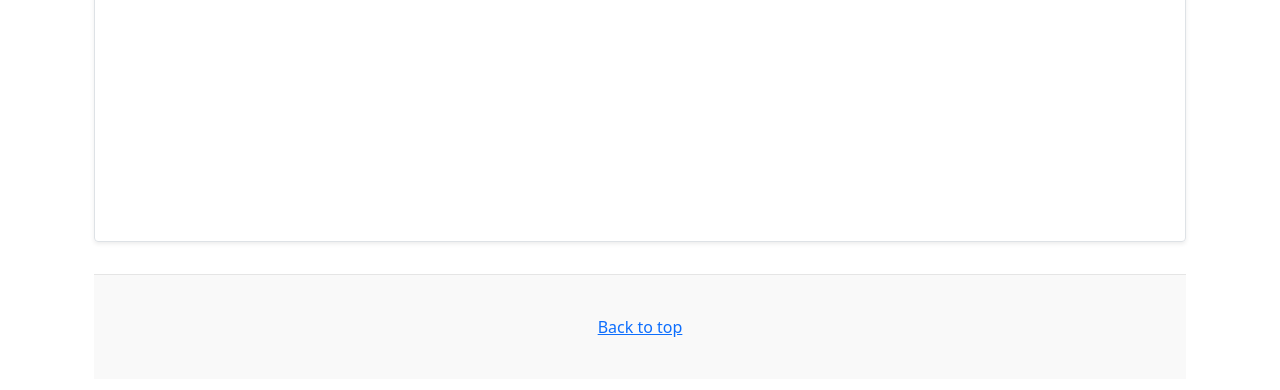
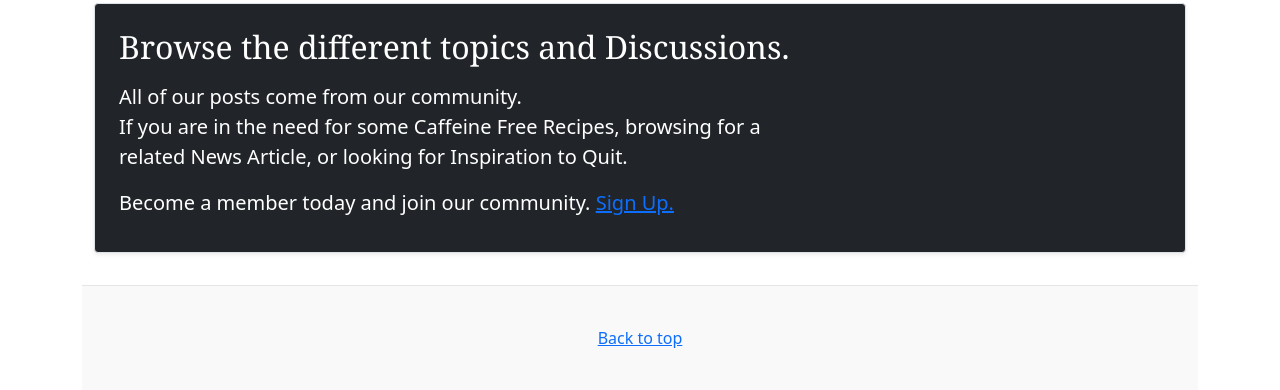
Before and after one commit to bobbydeane/Coffee_Free, a Django app: page / in a window 1280 px wide. Shown: the part 574-964 px from the top of the page. Before the commit the page ends 911 px from the top, so only its background shows below. Run offline with Django 3.2, Linux system fonts and the light colour scheme; data that the repository does not hold is empty.

Commit message:
Add homepage image

```diff
--- a/community/forms.py
+++ b/community/forms.py
@@ -17,7 +17,6 @@ class SubmitPostForm(forms.ModelForm):
         # widget code taken from Codemy tutorial
         widgets = {
             'title': forms.TextInput(attrs={'class': 'form-control'}),   # bootstrap styling  for form
-            #'author': forms.Select(attrs={'class': 'form-control'}),
             'author': forms.TextInput(attrs={'class': 'form-control', 'value':'', 'id':'owner', 'type': 'hidden'}),
             'category': forms.Select(attrs={'class': 'form-control'}),
             'content': forms.Textarea(attrs={'class': 'form-control'}),
--- a/static/css/styles.css
+++ b/static/css/styles.css
@@ -17,6 +17,11 @@
 
 h1, h2, h3, h4, h5, h6 {
   font-family: "Playfair Display", Georgia, "Times New Roman", serif/*rtl:Amiri, Georgia, "Times New Roman", serif*/;
+}
+
+.cat-font {
+  font-family: "Playfair Display", Georgia, "Times New Roman", serif/*rtl:Amiri, Georgia, "Times New Roman", serif*/;
+  font-size: large;
 }
 
 .display-4 {
@@ -102,3 +107,8 @@ h1, h2, h3, h4, h5, h6 {
 .blog-footer p:last-child {
   margin-bottom: 0;
 }
+
+
+.background-image {
+  height: 30vh
+}
--- a/templates/base.html
+++ b/templates/base.html
@@ -45,7 +45,7 @@
 
 
   <footer class="blog-footer">
-
+    <p>
         <a href="{% url 'home' %}">Back to top</a>
     </p>
   </footer>
--- a/templates/index.html
+++ b/templates/index.html
@@ -12,24 +12,30 @@
 
 
 <main class="container">
-<div class="p-4 p-md-5 mb-4 text-white rounded bg-dark">
-    <div class="col-md-6 px-0">
+  <div class=" row p-4 p-md-5 mb-4 text-black rounded bg-white">
+
+    <div class="col-md-8 px-0">
       <h1 class="display-4 fst-italic">Join our community and quit Caffeine today.</h1>
-      <p class="lead my-3">Multiplee lines of text that form the lede, informing new readers quickly and efficiently about what’s most interesting in this post’s contents.</p>
-      <p class="lead mb-0"><a href="#" class="text-white fw-bold">Continue reading...</a></p>
+      <p class="lead my-3">Do you want a better nights sleep? Do you often feel anxious? Do you need that cup of Coffee first thing in the morning to function?</p>
+      <p class="lead my-3">Whether you want to cut back on the daily coffees or quit Caffeine altogether. The Caffeine Free Community can offer you support and inspiration as you try to elimate Caffeine from your life.</p>
+    </div>
+
+    <div class="col-md-2 p-md-5 px-0 ">
+      <img class="background-image" src="https://res.cloudinary.com/bobdean/image/upload/v1649533640/coffee_jjtidr.jpg" alt="Coffee Bean">
     </div>
 
   </div>
 
-<div class="row g-0 border rounded overflow-hidden flex-md-row mb-4 shadow-sm h-md-250 position-relative"">
+  <div class="row g-0 border rounded overflow-hidden flex-md-row mb-4 shadow-sm h-md-250 position-relative text-white rounded bg-dark">
 
-  <div class="col-md-10">
-
-
-
+    <div class="col-md-8 p-4 p-md-4 mb-4">
+      <h2>Browse the different topics and Discussions.</h2>
+        <p class="lead my-3">All of our posts come from our community. <br> If you are in the need for some Caffeine Free Recipes, browsing for a related News Article, or looking for Inspiration to Quit.</p>
+        <p class="lead my-3">Become a member today and join our community.  <a href="{% url 'account_signup' %}">Sign Up.</a></p>
     </div>
 
-  <div class="col-md-2">
+    <div class="col-md-2 cat-font p-2 p-md-2 mb-2 mt-2">
+
       <ul>
 
         {% for post in post_list %}
@@ -42,9 +48,12 @@
         {%endfor%}
 
       </ul>
+    </div>
+
 
   </div>
-</div>
+
+</main>
 
 <div class="row mb-2">
 
--- a/templates/submit.html
+++ b/templates/submit.html
@@ -20,8 +20,12 @@
     <form method="POST" enctype="multipart/form-data" novalidate>
         {% csrf_token %}
         {{ form.as_p }}
+
+        <p><strong>Please note, your post will appear on the site as soon as it has been approved by the Admin.</strong></p>
         <button type="submit" class="btn btn-success">Submit Post</button>
-      </form>
+        <!-- Button trigger modal -->
+    </form>
+
 
 <!--JS assigns our Username to the hidden author form field-->
       <script>
```
Also changed, not shown: media/coffee.jpg (added). Lines whose indentation alone changed are shown as unchanged.
